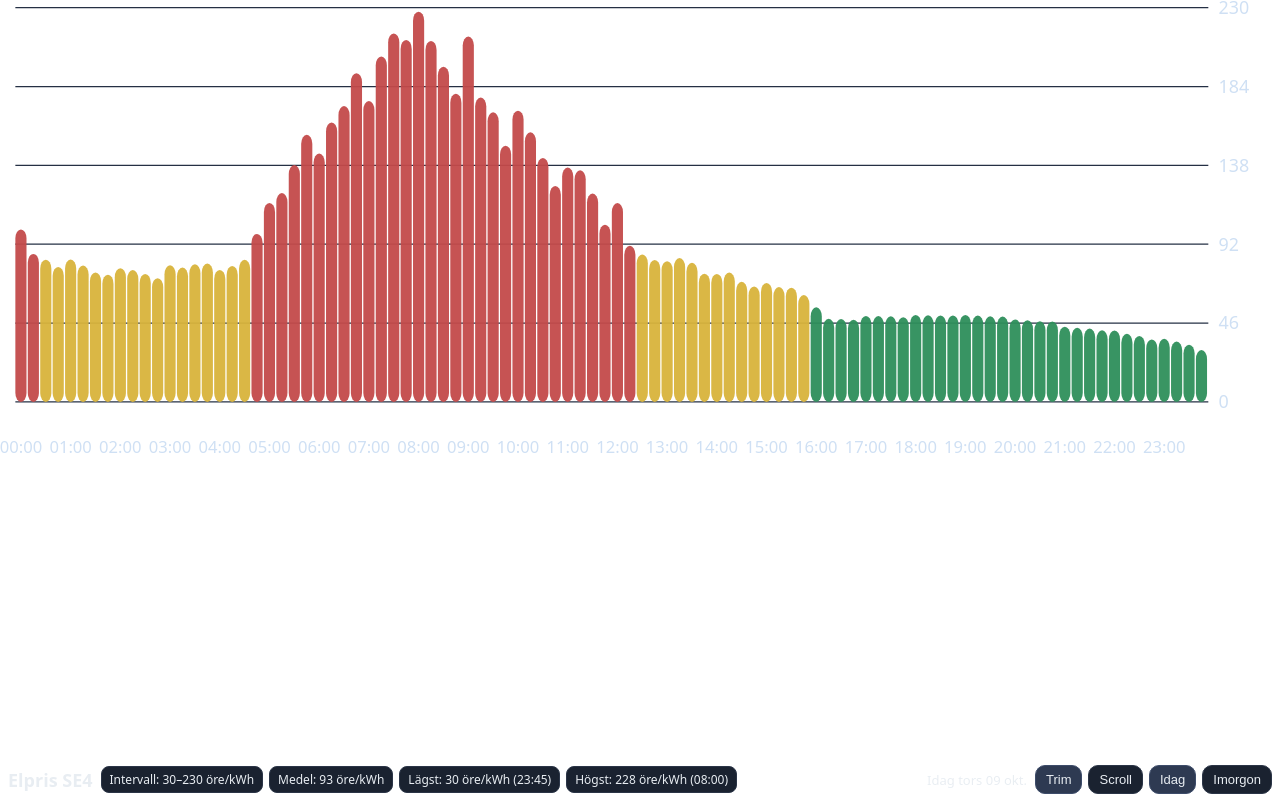
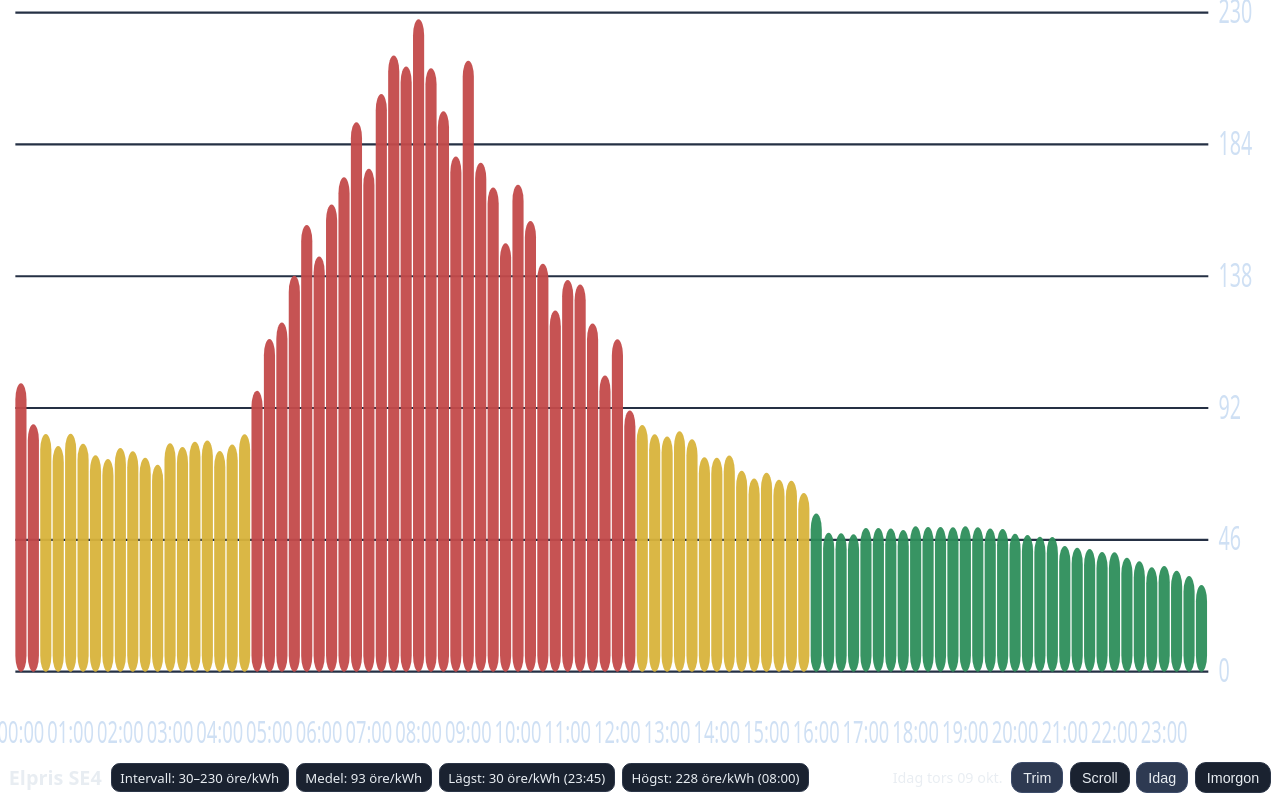
Before and after one commit to BennyTheCop-HazeTaze/elpris-se4, a plain HTML site: page index.html in a window 1280 px wide. Drawn offline with Linux system fonts and the light colour scheme.

Commit message:
Update index.html

```diff
--- a/index.html
+++ b/index.html
@@ -1,8 +1,8 @@
 <!doctype html>
 <html lang="sv">
 <meta charset="utf-8">
-<meta name="viewport" content="width=device-width,initial-scale=1">
-<title>Elpris SE4 – Trim & Scroll (inkl. moms)</title>
+<meta name="viewport" content="width=device-width,initial-scale=1,maximum-scale=1,user-scalable=no">
+<title>Elpris SE4 – responsiv (Trim & Scroll, inkl. moms)</title>
 <meta http-equiv="Cache-Control" content="no-cache, no-store, must-revalidate" />
 <meta http-equiv="Pragma" content="no-cache" />
 <meta http-equiv="Expires" content="0" />
@@ -11,13 +11,13 @@
     --fg:#e8edf2; --muted:#cfe0f4; --grid:#253044; --now:#ffd166;
     --green:#2e8f5b; --yellow:#d9b43b; --red:#c34a4a;
     --chip:#1a2230; --chip-b:#2b3547; --chip-a:#2e3a52;
-    --s:1; /* skala sätts av ResizeObserver */
+    --s:1; /* sätts i JS utifrån faktisk höjd */
   }
-  html,body{height:100%;margin:0;background:transparent;color:var(--fg);font-family:system-ui,-apple-system,Segoe UI,Roboto,Helvetica,Arial}
-  #wrap{display:flex;flex-direction:column;min-height:100%;gap:calc(6px*var(--s))}
-
-  /* panel (graf/lista) */
-  .panel{position:relative;flex:1;min-height:120px}
+  /* NOLL scrollbars – fyll alltid iFrame/modulens yta */
+  html,body{height:100%;margin:0;background:transparent;color:var(--fg);font-family:system-ui,-apple-system,Segoe UI,Roboto,Helvetica,Arial;overflow:hidden}
+  #wrap{display:flex;flex-direction:column;height:100%;gap:calc(6px*var(--s))}
+  .panel{position:relative;flex:1;min-height:80px;overflow:hidden}
+  /* Responsiv SVG: fyll container, inga fasta px */
   svg{width:100%;height:100%}
   .grid line{stroke:var(--grid);stroke-width:1}
   .yLabel{fill:var(--muted);font-size:calc(14px*var(--s))}
@@ -31,7 +31,7 @@
   }
   .nowLine{stroke:var(--now);stroke-width:2;stroke-dasharray:4 3;opacity:.9}
 
-  /* footer (kompakt, radbrytbar) */
+  /* Bottenrad – kompakt, radbrytbar, alltid inom modulytan */
   .footer{display:flex;flex-wrap:wrap;align-items:center;gap:calc(8px*var(--s));padding:0 calc(8px*var(--s)) calc(6px*var(--s))}
   .title{font-weight:800;font-size:calc(18px*var(--s))}
   .stats{display:flex;gap:calc(6px*var(--s));flex-wrap:wrap}
@@ -44,6 +44,7 @@
 
 <div id="wrap">
   <div class="panel">
+    <!-- Viktigt: viewBox + preserveAspectRatio gör SVG 100% responsiv -->
     <svg id="chart" viewBox="0 0 1000 360" preserveAspectRatio="none" aria-label="Elprisgraf"></svg>
   </div>
 
@@ -67,42 +68,34 @@
 
 <script>
 (()=> {
+  /* ===== Konfig & utils ===== */
   const TZ="Europe/Stockholm", VAT=1.25, $=s=>document.querySelector(s);
-
   const chart=$("#chart");
   const statRange=$("#statRange"), statAvg=$("#statAvg"), statLow=$("#statLow"), statHigh=$("#statHigh"), stamp=$("#stamp");
   const btnTrim=$("#btnTrim"), btnScroll=$("#btnScroll"), btnToday=$("#btnToday"), btnTomorrow=$("#btnTomorrow");
 
-  // URL-params
   const qp=new URLSearchParams(location.search);
-  let mode = (qp.get("mode")==="scroll") ? "scroll" : "trim";   // trim | scroll
-  let windowHours = Math.max(4, Math.min(24, +(qp.get("window")||16))); // scroll: fönster i timmar
-  let backMinutes = Math.max(0, Math.min(120, +(qp.get("back")||30)));  // trim: minuter bakåt (0–120)
+  let mode = (qp.get("mode")==="scroll") ? "scroll" : "trim";     // trim | scroll
+  let windowHours = Math.max(4, Math.min(24, +(qp.get("window")||16)));
+  let backMinutes = Math.max(0, Math.min(120, +(qp.get("back")||30)));
 
-  // UI init from params
-  function setModeButtons(){
-    btnTrim.classList.toggle("active", mode==="trim");
-    btnScroll.classList.toggle("active", mode==="scroll");
-  }
-  setModeButtons();
+  function markMode(){ btnTrim.classList.toggle("active",mode==="trim"); btnScroll.classList.toggle("active",mode==="scroll"); }
 
-  // Autoskalning
+  // Skala: baseras på verklig panelhöjd (helt utan scroll)
   const ro=new ResizeObserver(entries=>{
     for(const e of entries){
-      const h=e.contentRect.height;
-      const s=Math.max(0.6, Math.min(1.0, (h/360)));
+      const h=e.contentRect.height; // endast grafdelen
+      const s = Math.max(0.6, Math.min(1.1, h/360)); // 360px ≈ “full-size”
       document.documentElement.style.setProperty('--s', s.toFixed(3));
     }
   });
-  ro.observe(document.querySelector('#wrap'));
+  ro.observe(document.querySelector('.panel'));
 
-  // Data
   const bust=()=>`?v=${Date.now()}`;
   const URL_TODAY="./data/today.json"+bust(), URL_TOMORROW="./data/tomorrow.json"+bust();
   let rowsToday=null, rowsTomorrow=null, currentDay="today";
 
   async function fetchJson(u){ const r=await fetch(u,{cache:'no-store'}); if(!r.ok) throw new Error(r.status); return r.json(); }
-
   function toSeries(rows){
     return rows.map(r=>{
       const ts=new Date(r.time_start), te=new Date(r.time_end);
@@ -111,22 +104,14 @@
       return {ts,te,value,label:s};
     });
   }
-
   function computeLevels(series){
     const arr=series.map(d=>d.value).slice().sort((a,b)=>a-b);
-    const thr33=arr[Math.floor((arr.length-1)*0.33)];
-    const thr66=arr[Math.floor((arr.length-1)*0.66)];
+    const thr33=arr[Math.floor((arr.length-1)*0.33)], thr66=arr[Math.floor((arr.length-1)*0.66)];
     series.forEach(d=>d.level=(d.value<=thr33)?"green":(d.value<=thr66)?"yellow":"red");
   }
-
-  function nowRounded(){
-    const n=new Date(new Date().toLocaleString('en-CA',{timeZone:TZ}));
-    n.setSeconds(0,0); n.setMinutes(Math.floor(n.getMinutes()/15)*15); return n;
-  }
-
+  function nowRounded(){ const n=new Date(new Date().toLocaleString('en-CA',{timeZone:TZ})); n.setSeconds(0,0); n.setMinutes(Math.floor(n.getMinutes()/15)*15); return n; }
   const nf0=new Intl.NumberFormat('sv-SE',{maximumFractionDigits:0});
   const fmt0=n=>nf0.format(n), fmt10=n=>nf0.format(Math.round(n/10)*10);
-
   function renderStats(series){
     const v=series.map(d=>d.value), lo=Math.min(...v), hi=Math.max(...v), avg=v.reduce((a,b)=>a+b,0)/v.length;
     const iLo=v.indexOf(lo), iHi=v.indexOf(hi);
@@ -136,12 +121,13 @@
     statLow.textContent  =`Lägst: ${fmt0(lo)} öre/kWh (${timeFmt(series[iLo])})`;
     statHigh.textContent =`Högst: ${fmt0(hi)} öre/kWh (${timeFmt(series[iHi])})`;
   }
-
   function stampDate(isToday){
     const f=new Intl.DateTimeFormat('sv-SE',{weekday:'short',day:'2-digit',month:'short'});
-    stamp.textContent=(isToday?"Idag ":"Imorgon ")+f.format(isToday?new Date():new Date(Date.now()+86400000));
+    const base = isToday ? new Date() : new Date(Date.now()+86400000);
+    stamp.textContent=(isToday?"Idag ":"Imorgon ")+f.format(base);
   }
 
+  /* ===== Slicing för Trim & Scroll ===== */
   function sliceTrim(series){
     const nRef=nowRounded();
     const idx=series.findIndex(d=>d.ts.getTime()===nRef.getTime());
@@ -150,7 +136,6 @@
     const start=Math.max(0, idx-backSlots);
     return series.slice(start);
   }
-
   function sliceScroll(series){
     const nRef=nowRounded();
     const idx=series.findIndex(d=>d.ts.getTime()===nRef.getTime());
@@ -161,29 +146,32 @@
     return series.slice(start, start+windowSlots);
   }
 
+  /* ===== Rita graf – 100% responsiv ===== */
   function drawChart(seriesAll){
-    // välj synligt beroende på läge
     const visible = (mode==="trim") ? sliceTrim(seriesAll) : sliceScroll(seriesAll);
 
+    // Responsiv “intern” storlek – inga fasta px i layouten
+    const W=1000,H=360,padL=12,padR=56,padT=6;
+    // Bottenmarginal liten så tiderna sitter nära staplarna
     const s=parseFloat(getComputedStyle(document.documentElement).getPropertyValue('--s'))||1;
-    const W=1000,H=360,padL=12,padR=56,padT=6,padB=Math.max(36, 46*s);
+    const padB=Math.max(28, 40*s);
+
     chart.setAttribute("viewBox",`0 0 ${W} ${H}`); chart.innerHTML="";
 
-    // skala i höjd
     const vals=visible.map(d=>d.value), vMin=Math.min(...vals), vMax=Math.max(...vals);
     const niceMax=Math.ceil(vMax/10)*10, niceMin=Math.floor(Math.min(vMin,0)/10)*10;
     const plotW=W-padL-padR, plotH=H-padT-padB;
 
-    // bar-layout: säkerställ läsbar bredd
+    // Fyll hela bredden: beräkna barbredd efter antal synliga punkter
     const n=visible.length;
-    const ideal = plotW/n;
-    let gap = Math.max(1, Math.round(ideal*0.10));     // 10% av cellen som gap
-    let barW = ideal - gap;
-    if (barW < 12) { gap = 1; barW = Math.max(8, plotW/n - gap); } // hårt minimum
+    const ideal=plotW/n;
+    let gap=Math.max(1, Math.round(ideal*0.10));
+    let barW=ideal-gap;
+    if(barW<12){ gap=1; barW=Math.max(8, plotW/n-gap); } // minsta läsbara bredd
     const yScale=v=>padT+(1-(v-niceMin)/(niceMax-niceMin))*plotH;
     const xAt=i=>padL+i*(barW+gap);
 
-    // grid + y-etiketter till höger
+    // Grid + Y till höger
     const g=document.createElementNS("http://www.w3.org/2000/svg","g"); g.setAttribute("class","grid");
     for(let i=0;i<=5;i++){
       const val=niceMin+i*(niceMax-niceMin)/5, y=yScale(val);
@@ -197,45 +185,38 @@
     }
     chart.appendChild(g);
 
-    // “nu”-linje
+    // “Nu”-linje
     const nRef=nowRounded();
     const iNow=visible.findIndex(d=>d.ts.getTime()===nRef.getTime());
     if(iNow>=0){
       const x=xAt(iNow)+barW/2;
       const nl=document.createElementNS("http://www.w3.org/2000/svg","line");
       nl.setAttribute("x1",x); nl.setAttribute("x2",x); nl.setAttribute("y1",padT); nl.setAttribute("y2",padT+plotH);
-      nl.setAttribute("class","nowLine");
-      chart.appendChild(nl);
+      nl.setAttribute("class","nowLine"); chart.appendChild(nl);
     }
 
-    // bestäm x-etikett-densitet
-    let every=1;
-    if(barW < 28) every=2;
-    if(barW < 20) every=3;
-    if(barW < 15) every=4;
+    // Tunare etiketter vid trångt
+    let every=1; if(barW<28) every=2; if(barW<20) every=3; if(barW<15) every=4;
 
-    // rita bars
     for(let i=0;i<n;i++){
       const d=visible[i], x=xAt(i), y=yScale(d.value), h=Math.max(1,(padT+plotH)-y);
       const r=document.createElementNS("http://www.w3.org/2000/svg","rect");
       r.setAttribute("x",x); r.setAttribute("y",y); r.setAttribute("width",barW); r.setAttribute("height",h);
       r.setAttribute("rx", 7*s); r.setAttribute("ry", 7*s);
       r.style.fill=(d.level==="green")?"var(--green)":(d.level==="yellow")?"var(--yellow)":"var(--red)";
-      if(i===iNow) r.setAttribute("class","bar now"); else r.setAttribute("class","bar");
+      r.setAttribute("class", (i===iNow) ? "bar now" : "bar");
       chart.appendChild(r);
 
-      // x-etikett (tätare om det är timmar, glesare om kvartar)
+      // X-etiketter (var heltimme vid kvartstaxa)
       const isQuarter = (seriesAll.length>48);
-      const show=(i%every===0) && (isQuarter ? ( (mode==="trim") ? ( (i%4===0) ) : ( (i%4===0) ) ) : true);
+      const show=(i%every===0) && (isQuarter ? (d.ts.getMinutes()===0) : true);
       if(show){
         const t=document.createElementNS("http://www.w3.org/2000/svg","text");
         t.setAttribute("x",x+barW/2); t.setAttribute("y",H-6);
-        t.setAttribute("text-anchor","middle"); t.setAttribute("class","xLabel");
-        t.textContent=d.label;
+        t.setAttribute("text-anchor","middle"); t.setAttribute("class","xLabel"); t.textContent=d.label;
         chart.appendChild(t);
       }
-
-      // pris i stapeln om ≥30 öre och läsbart
+      // Pris i stapeln (bara när läsbart)
       if(d.value>=30 && h>(28*s) && barW>=14){
         const lbl=document.createElementNS("http://www.w3.org/2000/svg","text");
         lbl.setAttribute("class","barLabel");
@@ -259,20 +240,18 @@
     try{ rowsToday=await fetchJson(URL_TODAY); }catch{ rowsToday=[]; }
     try{ rowsTomorrow=await fetchJson(URL_TOMORROW); }catch{ rowsTomorrow=null; }
     btnTomorrow.disabled = !(rowsTomorrow && rowsTomorrow.length);
-    currentDay="today";
-    renderAll(rowsToday);
-    // set active states
-    btnToday.classList.add("active"); btnTomorrow.classList.remove("active");
+    currentDay="today"; btnToday.classList.add("active"); btnTomorrow.classList.remove("active");
+    markMode(); renderAll(rowsToday);
   }
 
-  // Buttons
-  btnTrim.onclick = ()=>{ mode="trim"; setModeButtons(); renderAll( (currentDay==="today")?rowsToday:rowsTomorrow ); };
-  btnScroll.onclick=()=>{ mode="scroll"; setModeButtons(); renderAll( (currentDay==="today")?rowsToday:rowsTomorrow ); };
-  btnToday.onclick = ()=>{ currentDay="today"; btnToday.classList.add("active"); btnTomorrow.classList.remove("active"); renderAll(rowsToday); };
+  // Knappar
+  btnTrim.onclick   = ()=>{ mode="trim";   markMode(); renderAll( (currentDay==="today")?rowsToday:rowsTomorrow ); };
+  btnScroll.onclick = ()=>{ mode="scroll"; markMode(); renderAll( (currentDay==="today")?rowsToday:rowsTomorrow ); };
+  btnToday.onclick  = ()=>{ currentDay="today";   btnToday.classList.add("active"); btnTomorrow.classList.remove("active"); renderAll(rowsToday); };
   btnTomorrow.onclick=()=>{ if(btnTomorrow.disabled) return; currentDay="tomorrow"; btnTomorrow.classList.add("active"); btnToday.classList.remove("active"); renderAll(rowsTomorrow); };
 
   init();
-  // uppdatera då och då
+  // uppdatera periodiskt (om skärmen står uppe länge)
   setInterval(init, 30*60*1000);
 })();
 </script>
```
